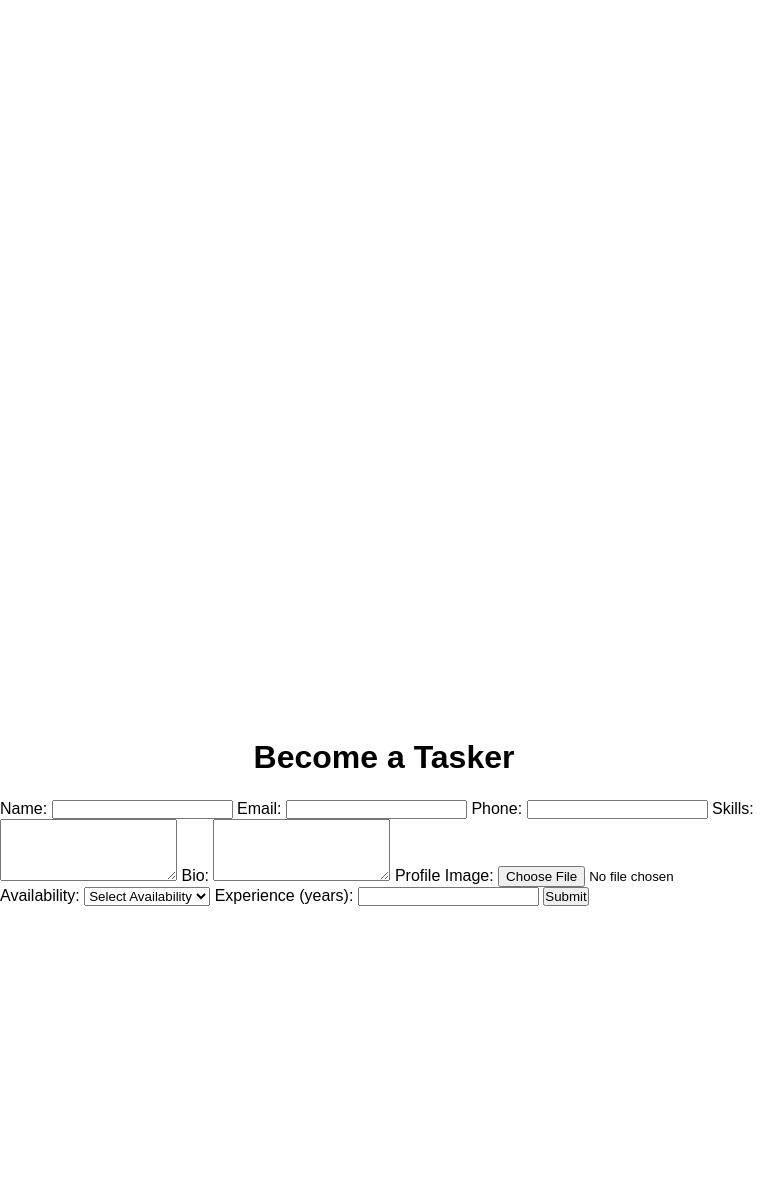
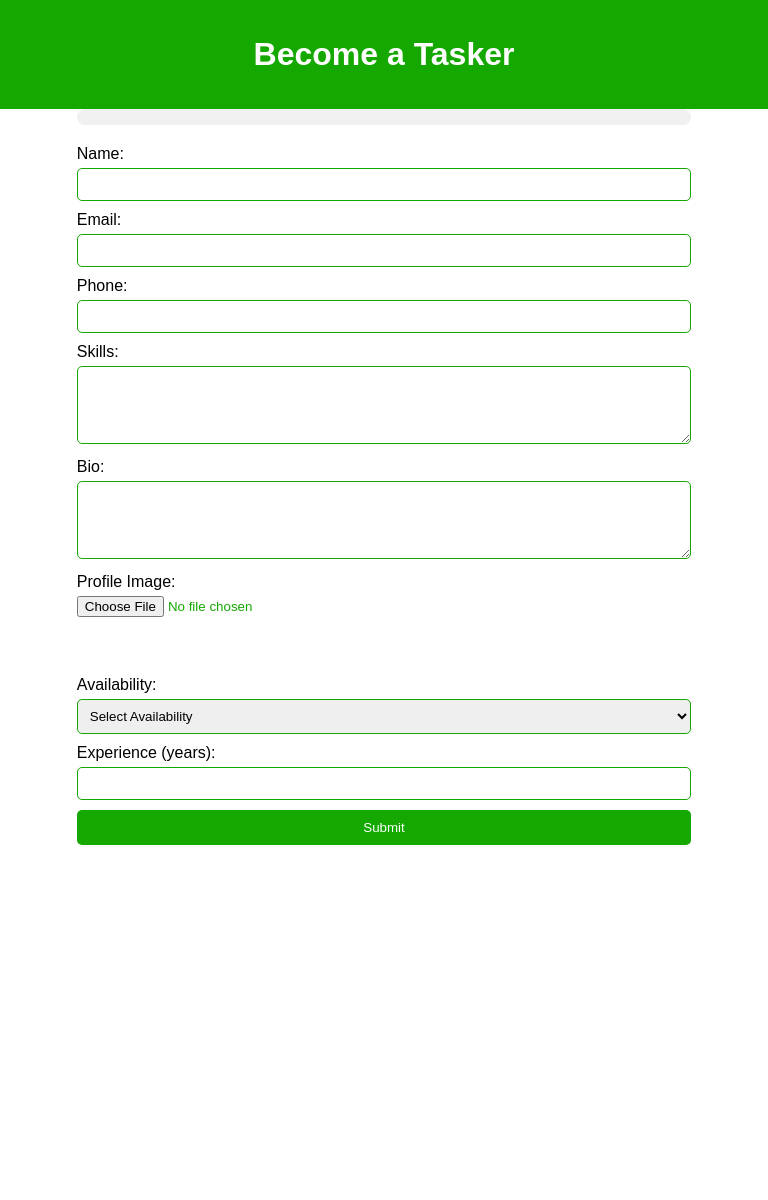
Before and after one commit to ZaynAnwar/Taskker, a PHP site: the page made by become tasker/taskerform/tskrform.html in a window 768 px wide. Before the commit the page ends 906 px from the top, so only its background shows below. Run offline with PHP 8.4, Linux system fonts and the light colour scheme.

Commit message:
Update tskr.css

```diff
--- a/become tasker/taskerform/tskr.css
+++ b/become tasker/taskerform/tskr.css
@@ -20,182 +20,91 @@ body::-webkit-scrollbar-thumb {
   border-radius: 10px;
   background-color: #14a800;
 }
-.main {
-  height: 100vh;
+
+.container {
   width: 100%;
-  display: flex;
-  justify-content: space-between;
-  align-items: center;
-  padding-left: 10vh;
-  padding-right: 10vh;
-}
-.right {
-  height: 80vh;
-  width: 45%;
-  display: flex;
-  flex-direction: column;
-  /* align-items: center; */
-  justify-content: center;
-  gap: 5vh;
-}
-.right h1 {
-  color: #14a800;
-  font-size: 10vh;
-}
-.right h4 {
-  color: #54604c;
-  font-size: 3vh;
-  font-weight: 100;
-}
-.right a {
-  height: 7vh;
-  width: 11vw;
-  background-color: #14a800;
-  color: #fff;
-  font-size: 2.5vh;
-  text-decoration: none;
+  height: 150vh;
   display: flex;
   align-items: center;
   justify-content: center;
+  flex-direction: column;
+}
+
+.main {
+  width: 100%;
+  height: 15vh;
+  background-color: #14a800;
+  color: #fff;
+  display: flex;
+  align-items: center;
+  justify-content: center;
+  display: fixed;
+}
+
+form {
+  height: 150vh;
+  width: 80%;
+  background-color: #fff;
+  /* color: #000; */
+}
+
+label {
+  display: block;
+  margin-bottom: 5px;
+}
+
+#profileImage {
+  height: 10vh;
+  width: 100%;
+  color: #14a800;
+  background-color: #fff;
+}
+
+input[type="text"],
+input[type="email"],
+input[type="tel"],
+input[type="number"],
+textarea,
+button,
+select {
+  width: 100%;
+  padding: 8px;
+  margin-bottom: 10px;
+  border: 1px solid #14a800;
   border-radius: 5px;
 }
-.left {
-  height: 70vh;
-  width: 45%;
-  border: 2px solid #14a800;
-  border-radius: 5vh;
+
+.progress-bar {
+  background-color: #f0f0f0;
+  border-radius: 10px;
+  overflow: hidden;
+  height: 2vh;
+  margin-bottom: 20px;
+}
+
+.progress {
+  background-color: #14a800;
+  height: 100%;
+  width: 0;
+  transition: width 0.5s ease;
+}
+
+button {
+  background-color: #14a800;
+  color: #fff;
+  border: none;
+  padding: 10px 20px;
+  cursor: pointer;
+}
+
+button:hover {
+  background-color: #14a800e6;
 }
 
 
-
-
-
-
-
-
-@media (max-width: 480px) {
-  .main {
+@media (max-width: 480px){
+  .container {
+    width: 100%;
     height: 100vh;
-    width: 100%;
-    display: flex;
-    flex-direction: column-reverse;
-    justify-content: space-between;
-    align-items: center;
-    padding: 3vh;
-    margin: 0;
-  }
-  .right {
-    height: 30vh;
-    width: 100%;
-    display: flex;
-    flex-direction: column;
-    align-items: center;
-    justify-content: center;
-    gap: 2vh;
-    padding-top: 1vh;
-  }
-  .right h1 {
-    color: #14a800;
-    font-size: 4.1vh;
-    font-weight: 900;
-    line-height: 40px;
-  }
-  .right h4 {
-    color: #54604c;
-    font-size: 2vh;
-  }
-  .right a {
-    height: 4vh;
-    width: 100%;
-    border-radius: 50px;
-    background-color: #14a800;
-    color: #fff;
-    font-size: 2.5vh;
-    text-decoration: none;
-    display: flex;
-    align-items: center;
-    justify-content: center;
-    border-radius: 5px;
-  }
-  .left {
-    height: 70vh;
-    width: 100%;
-    border: 2px solid #14a800;
-    border-radius: 5vh;
   }
 }
-
-
-
-@media (min-width: 481px) and (max-width: 900px) {
-  .main {
-    height: 100vh;
-    width: 100%;
-    display: flex;
-    flex-direction: column-reverse;
-    justify-content: space-between;
-    align-items: center;
-    padding: 3vh;
-    margin: 0;
-  }
-  .right {
-    height: 30vh;
-    width: 100%;
-    display: flex;
-    flex-direction: column;
-    align-items: center;
-    justify-content: center;
-    gap: 2vh;
-    padding-top: 1vh;
-  }
-  .right h1 {
-    color: #14a800;
-    font-size: 4.1vh;
-    font-weight: 900;
-    line-height: 40px;
-  }
-  .right h4 {
-    color: #54604c;
-    font-size: 2vh;
-  }
-  .right a {
-    height: 4vh;
-    width: 100%;
-    border-radius: 50px;
-    background-color: #14a800;
-    color: #fff;
-    font-size: 2.5vh;
-    text-decoration: none;
-    display: flex;
-    align-items: center;
-    justify-content: center;
-    border-radius: 5px;
-  }
-  .left {
-    height: 70vh;
-    width: 100%;
-    border: 2px solid #14a800;
-    border-radius: 5vh;
-  }
-}
-@media (min-width: 901px) and (max-width: 1150px) {
-
-.right a {
-  height: 7vh;
-  width: 15vw;
-  background-color: #14a800;
-  color: #fff;
-  font-size: 2.5vh;
-  text-decoration: none;
-  display: flex;
-  align-items: center;
-  justify-content: center;
-  border-radius: 5px;
-}
-.left {
-  height: 70vh;
-  width: 45%;
-  border: 2px solid #14a800;
-  border-radius: 5vh;
-}
-}
```
